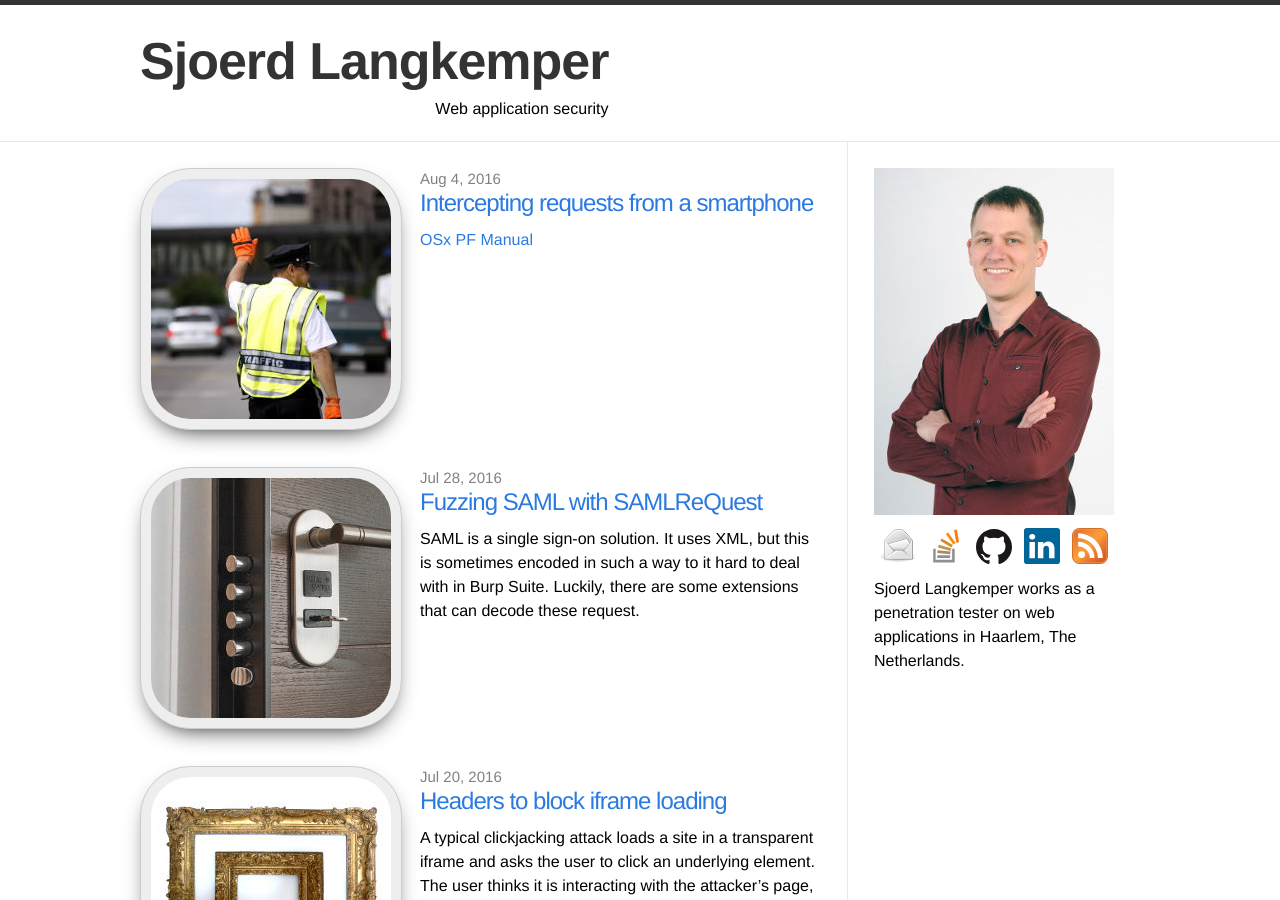
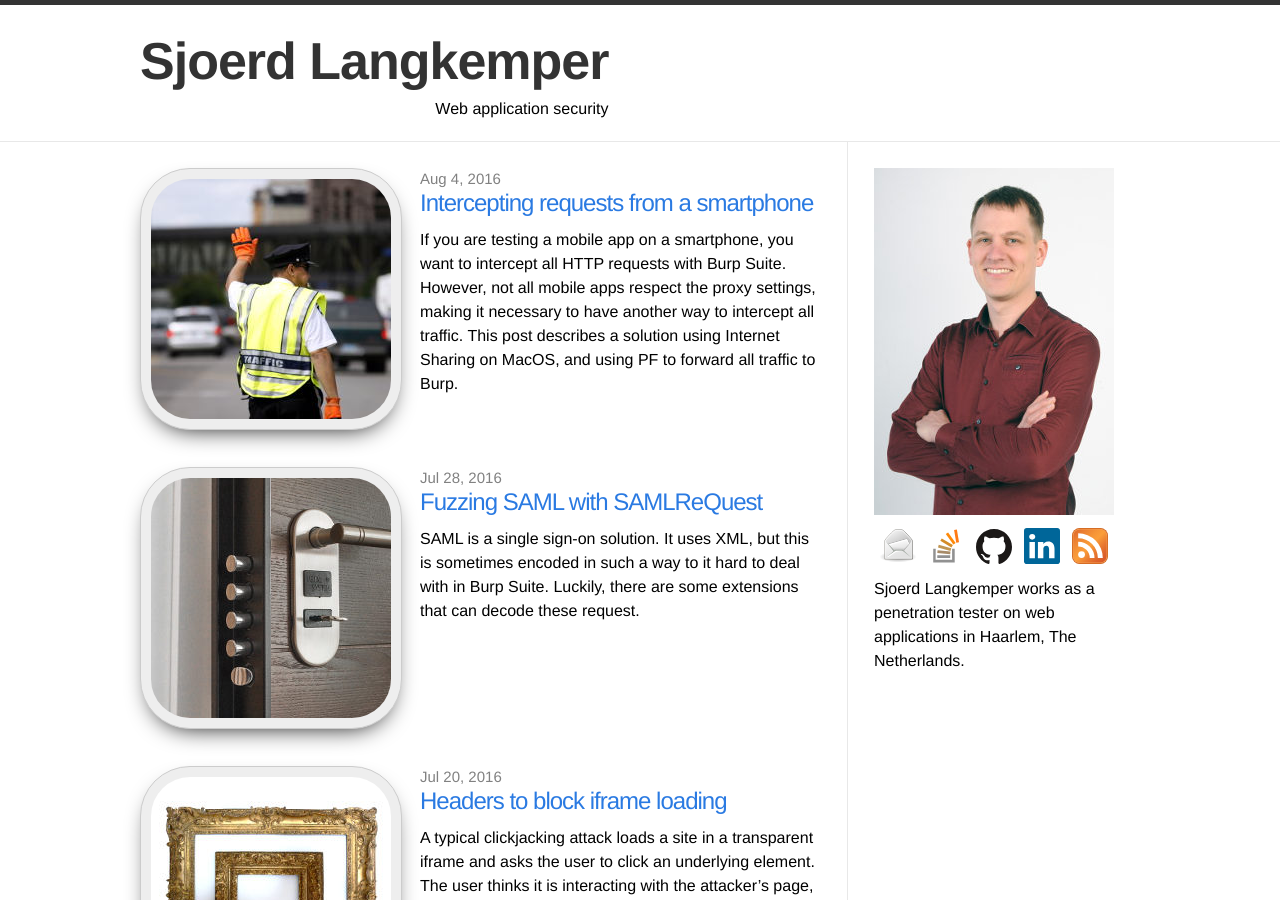
Before and after one commit to Sjord/Sjord.github.io, a Jekyll site: the page built from index.html, in a window 1280 px wide and 900 px high. Built offline with Jekyll 4.4.1, drawn with Linux system fonts in a browser that asks for light colours; some of the changed lines change nothing that is shown.

Commit message:
Traffic forwarding post

```diff
--- a/_posts/2016-07-28-intercepting-requests-from-a-smartphone.md
+++ b/_posts/2016-07-28-intercepting-requests-from-a-smartphone.md
@@ -6,5 +6,67 @@
 ---
 
 
+If you are testing a mobile app on a smartphone, you want to intercept all HTTP requests with Burp Suite. However, not all mobile apps respect the proxy settings, making it necessary to have another way to intercept all traffic. This post describes a solution using Internet Sharing on MacOS, and using PF to forward all traffic to Burp.
 
-[OSx PF Manual](http://murusfirewall.com/Documentation/OS%20X%20PF%20Manual.pdf)
+## Situation
+
+You have a smartphone which does some HTTP(S) requests that you want to see in your Burp or other intercepting proxy. You also have a MacBook. We are going to configure the MacBook as a WiFi hotspot and connect the phone to it, so that all internet traffic goes through the MacBook. Then we use PF (packet filter) to send that traffic through Burp.
+
+## Enable Internet Sharing
+
+Under system preferences, open "Sharing". Enable "Internet Sharing". Your MacBook now becomes a WiFi hotspot. Connect with it using your phone and verify that you can browse the internet.
+
+![Sharing dialog with Internet Sharing enabled](/images/internet-sharing.png)
+
+## Forward all traffic to Burp using PF
+
+Create a new file (`pf.rules`) and add the following content:
+
+    rdr pass on bridge100 inet proto tcp from any to any -> 127.0.0.1 port 8080
+
+Here `bridge100` is the name of the WiFi interface. You can get a list of interfaces by running `ifconfig` in the terminal. The last part, `127.0.0.1 port 8080` is the location of your proxy.
+
+Enable this rule using the following command:
+
+    sudo pfctl -f pf.rules
+
+Where `pf.rules` is the file you just created. You may get an error about ALTQ support, this is not important. Furthermore, PF and IP forwarding needs to be enabled, but this should be done automatically when you enabled Internet Sharing.
+
+We have just overwritten all other PF rules, and it warns about that:
+
+    pfctl: Use of -f option, could result in flushing of rules
+    present in the main ruleset added by the system at startup.
+
+Actually we should use an anchor to attach a sub-ruleset with our rules to the main ruleset, but this post will not go into detail on how to do this.
+
+## Enable transparent mode in Burp
+
+Normally when using Burp we configure it as a proxy. We haven't done so, but still send all our requests to it. Since proxy requests differ slightly from normal requests, we have to tell Burp to handle the normal requests by enabling the invisible proxy mode. Under proxy options, edit the listener and check the bottom checkbox in this screen:
+
+![Support invisible proxying](/images/burp-invisible-proxy.png)
+
+Done! Now all HTTP requests that your phone makes are intercepted in Burp.
+
+## Redirecting traffic to another network
+
+If you have Burp running somewhere else, for example in a virtual machine, just editing the IP address in the PF rule is not going to work. Redirecting traffic onto another network works, but the return address does not match anymore.
+
+Consider we have our Burp running on 172.16.122.128, and we change the destination address on our PF rule:
+
+    rdr pass on bridge100 inet proto tcp from any to any -> 172.16.122.128 port 8080
+
+Now all traffic is forwarded to this address, but the return address on each packet is still that of the phone, which is something like 192.168.2.4. Burp can't send any packets back because it does not know how to reach this address. For this reason, we need network address translation (NAT). The return address on each packet from the phone is changed to be from the laptop, and each packet returned by Burp is forwarded to the phone. Use these PF rules:
+
+    nat on vmnet8 from bridge100:network to any -> (vmnet8)
+    rdr pass on bridge100 inet proto tcp from any to any -> 172.16.122.128 port 8080
+
+Here, `vmnet8` is the interface to Burp, `bridge100` is the WiFi interface to the phone.
+
+## Conclusion
+
+Using Internet Sharing and some PF rules it is possible to forward all traffic to Burp without setting any proxy settings.
+
+Some more information:
+
+* [OSx PF Manual](http://murusfirewall.com/Documentation/OS%20X%20PF%20Manual.pdf)
+* [Parsia Hakimian's Thick Client Proxying blog posts](https://parsiya.net/categories/thick-client-proxying/)
```
